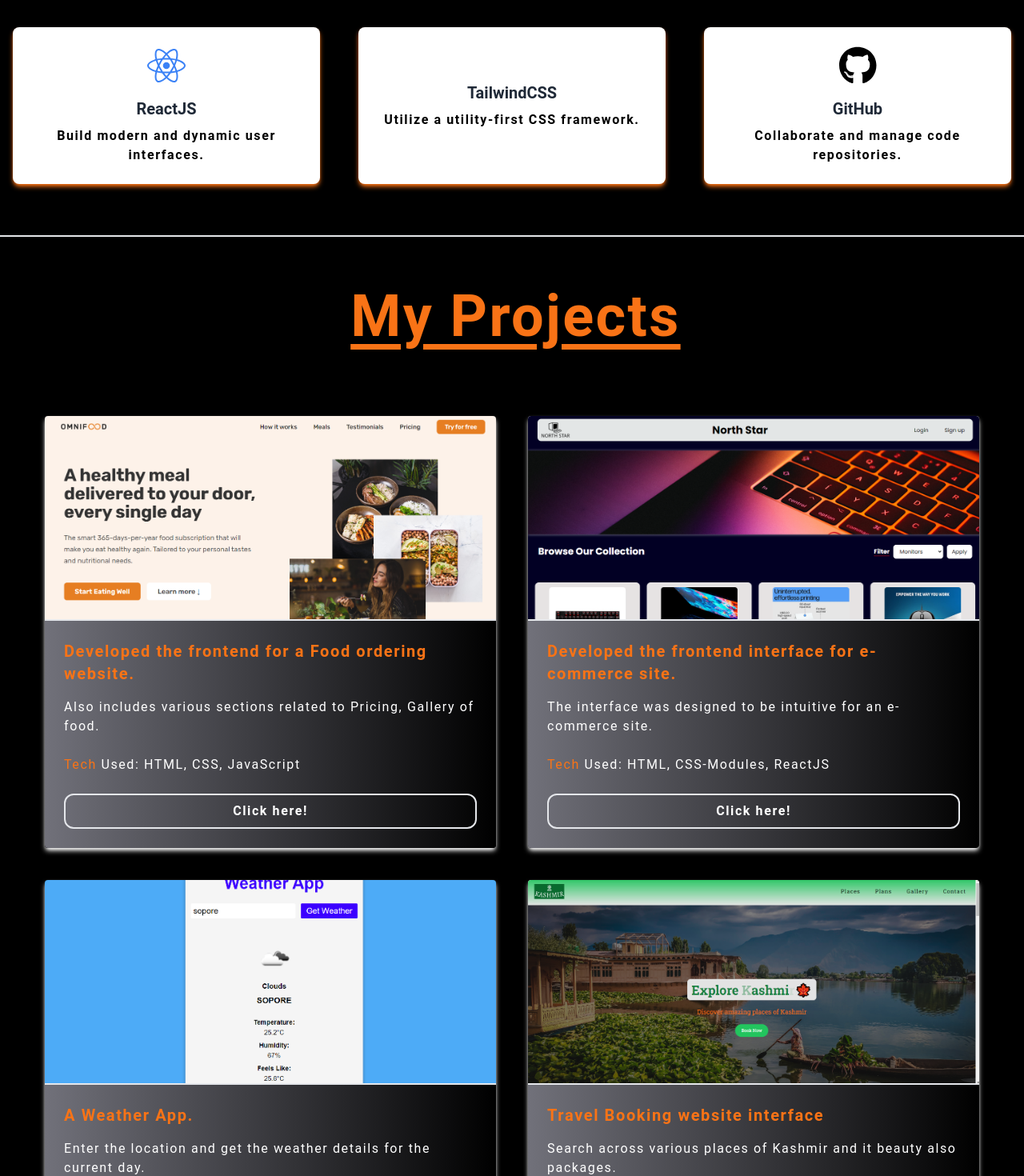
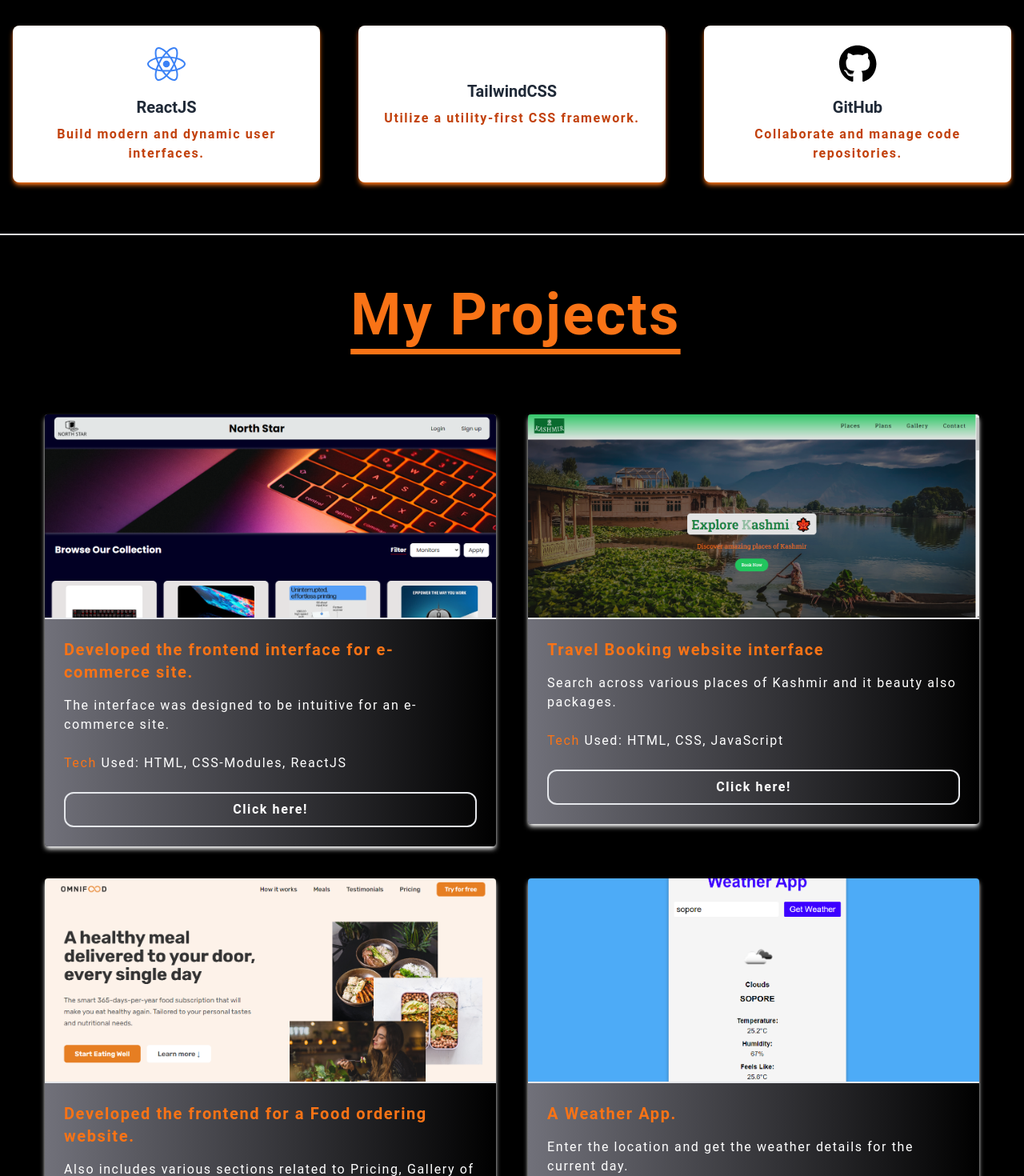
Before and after one commit to Basit-Bashir/Personal_Portfolio, a React (Create React App) app: page / in a window 1280 px wide. Shown: the part 1340-2810 px from the top of the page at 80% size. Built offline with nearby package versions, Linux system fonts and the light colour scheme.

Commit message:
added new framer motion

```diff
--- a/package.json
+++ b/package.json
@@ -13,14 +13,16 @@
     "@testing-library/react": "^13.4.0",
     "@testing-library/user-event": "^13.5.0",
     "file-saver": "^2.0.5",
-    "framer-motion": "^10.13.0",
+    "framer-motion": "^10.15.0",
     "js-file-download": "^0.4.12",
     "react": "^18.2.0",
     "react-dom": "^18.2.0",
+    "react-intersection-observer": "^9.5.2",
     "react-router": "^6.14.2",
     "react-router-dom": "^6.14.2",
     "react-scripts": "5.0.1",
     "react-scroll": "^1.8.9",
+    "react-use": "^17.4.0",
     "styled-icons": "^10.47.0",
     "web-vitals": "^2.1.4"
   },
--- a/src/Components/Main Page/Projects.js
+++ b/src/Components/Main Page/Projects.js
@@ -11,12 +11,76 @@
   return (
     <MotionComponent>
       <section className="py-16 tracking-[.15em]" id="works">
-        <h2 className="text-4xl md:text-7xl text-5xl font-bold text-center mb-8 text-orange-500 underline underline-offset-[10px] animate-wiggle bg-transparent">
+        <h2 className="text-4xl md:text-7xl text-5xl font-bold text-center mb-8 text-orange-500 underline underline-offset-[18px] animate-wiggle bg-transparent">
           My Projects
         </h2>
         <div className="container p-6 bg-transparent mx-auto tracking-[.1em]">
           <div className="grid grid-cols-1  md:grid-cols-2  gap-10  bg-transparent p-8 ">
             {/* Project 1 */}
+            <MotionComponent>
+              <div className="bg-white rounded shadow-md overflow-hidden shadow-md shadow-white">
+                <img
+                  src={northstar}
+                  alt="omnifood"
+                  className="h-64 w-full object-scale-down md:object-cover border-b-2"
+                />
+                <div className="p-6 h-full bg-gradient-to-r from-zinc-500">
+                  <h3 className="text-xl text-orange-500 font-semibold mb-4 bg-transparent">
+                    Developed the frontend interface for e-commerce site.
+                  </h3>
+                  <p className="text-white mb-6 bg-transparent">
+                    The interface was designed to be intuitive for an e-commerce
+                    site.
+                  </p>
+                  <p className="text-white mb-6 bg-transparent">
+                    <span className="text-orange-500 bg-transparent">
+                      Tech{" "}
+                    </span>
+                    Used: HTML, CSS-Modules, ReactJS
+                  </p>
+                  <a
+                    href="https://north-star-frontend.vercel.app/"
+                    target="_blank"
+                    rel="noopener noreferrer"
+                    className="btn-link block text-center py-2 px-4 rounded-xl transition all duration-500 border-2 hover:bg-orange-500 bg-transparent font-bold text-white"
+                  >
+                    Click here!
+                  </a>
+                </div>
+              </div>
+            </MotionComponent>
+            <MotionComponent>
+              <div className="bg-white rounded shadow-md overflow-hidden shadow-md shadow-white">
+                <img
+                  src={kashmir}
+                  alt="omnifood"
+                  className="h-64 w-full object-scale-down md:object-cover border-b-2 "
+                />
+                <div className="p-6 h-full bg-gradient-to-r from-zinc-500">
+                  <h3 className="text-xl text-orange-500 font-semibold mb-4 bg-transparent">
+                    Travel Booking website interface
+                  </h3>
+                  <p className="text-white mb-6 bg-transparent">
+                    Search across various places of Kashmir and it beauty also
+                    packages.
+                  </p>
+                  <p className="text-white mb-6 bg-transparent">
+                    <span className="text-orange-500 bg-transparent">
+                      Tech{" "}
+                    </span>
+                    Used: HTML, CSS, JavaScript
+                  </p>
+                  <a
+                    href="https://kashmir-tour.vercel.app/"
+                    target="_blank"
+                    rel="noopener noreferrer"
+                    className="text-white btn-link block text-center py-2 px-4 rounded-xl transition all duration-500 border-2 hover:bg-orange-500 bg-transparent font-bold"
+                  >
+                    Click here!
+                  </a>
+                </div>
+              </div>
+            </MotionComponent>
             <MotionComponent>
               <div className=" rounded overflow-hidden shadow-md shadow-white">
                 <img
@@ -49,40 +113,7 @@
                 </div>
               </div>
             </MotionComponent>
-            {/* Project 2 */}
-            <MotionComponent>
-              <div className="bg-white rounded shadow-md overflow-hidden shadow-md shadow-white">
-                <img
-                  src={northstar}
-                  alt="omnifood"
-                  className="h-64 w-full object-scale-down md:object-cover border-b-2"
-                />
-                <div className="p-6 h-full bg-gradient-to-r from-zinc-500">
-                  <h3 className="text-xl text-orange-500 font-semibold mb-4 bg-transparent">
-                    Developed the frontend interface for e-commerce site.
-                  </h3>
-                  <p className="text-white mb-6 bg-transparent">
-                    The interface was designed to be intuitive for an e-commerce
-                    site.
-                  </p>
-                  <p className="text-white mb-6 bg-transparent">
-                    <span className="text-orange-500 bg-transparent">
-                      Tech{" "}
-                    </span>
-                    Used: HTML, CSS-Modules, ReactJS
-                  </p>
-                  <a
-                    href="https://north-star-frontend.vercel.app/"
-                    target="_blank"
-                    rel="noopener noreferrer"
-                    className="btn-link block text-center py-2 px-4 rounded-xl transition all duration-500 border-2 hover:bg-orange-500 bg-transparent font-bold text-white"
-                  >
-                    Click here!
-                  </a>
-                </div>
-              </div>
-            </MotionComponent>
-            {/* Project 3 */}
+
             <MotionComponent>
               <div className=" rounded shadow-md overflow-hidden shadow-md shadow-white">
                 <img
@@ -116,38 +147,6 @@
               </div>
             </MotionComponent>
             {/* Project 4 */}
-            <MotionComponent>
-              <div className="bg-white rounded shadow-md overflow-hidden shadow-md shadow-white">
-                <img
-                  src={kashmir}
-                  alt="omnifood"
-                  className="h-64 w-full object-scale-down md:object-cover border-b-2 "
-                />
-                <div className="p-6 h-full bg-gradient-to-r from-zinc-500">
-                  <h3 className="text-xl text-orange-500 font-semibold mb-4 bg-transparent">
-                    Travel Booking website interface
-                  </h3>
-                  <p className="text-white mb-6 bg-transparent">
-                    Search across various places of Kashmir and it beauty also
-                    packages.
-                  </p>
-                  <p className="text-white mb-6 bg-transparent">
-                    <span className="text-orange-500 bg-transparent">
-                      Tech{" "}
-                    </span>
-                    Used: HTML, CSS, JavaScript
-                  </p>
-                  <a
-                    href="https://kashmir-tour.vercel.app/"
-                    target="_blank"
-                    rel="noopener noreferrer"
-                    className="text-white btn-link block text-center py-2 px-4 rounded-xl transition all duration-500 border-2 hover:bg-orange-500 bg-transparent font-bold"
-                  >
-                    Click here!
-                  </a>
-                </div>
-              </div>
-            </MotionComponent>
           </div>
         </div>
       </section>
--- a/src/Components/Main Page/Skills.js
+++ b/src/Components/Main Page/Skills.js
@@ -7,21 +7,53 @@
   faReact,
   faGithub,
 } from "@fortawesome/free-brands-svg-icons";
-import MotionComponent from "../Animation/Animation";
+import { motion } from "framer-motion";
+import { useInView } from "react-intersection-observer";
 
 const Skills = () => {
+  const [ref, inView] = useInView({
+    triggerOnce: true,
+    threshold: 0.1,
+  });
+  const box = {
+    hidden: { opacity: 1, scale: 0 },
+    visible: {
+      opacity: 1,
+      scale: 1,
+      transition: {
+        delayChildren: 0.3,
+        staggerChildren: 0.5,
+        duration: 0.5,
+      },
+    },
+  };
+
+  const item = {
+    hidden: { y: 20, opacity: 0 },
+    visible: {
+      y: 0,
+      opacity: 1,
+    },
+  };
+
   return (
-    <MotionComponent>
-      <section className="relative border-y-2 py-16">
-        <div className="container mx-auto px-4">
+    <section className="relative mx-auto border-b-2 py-16 bg-transparent">
+      <div className=" container mx-auto px-4">
         <p className="text-orange-500 text-5xl md:text-7xl text-center mt-8 font-bold animate-wiggle">
           Skills
         </p>
-          <div className="grid grid-cols-1 md:grid-cols-3 gap-8 md:gap-12 mt-12 ">
+        <motion.div
+          ref={ref}
+          initial="hidden"
+          animate={inView ? "visible" : "hidden"}
+          variants={box}
+          className="box grid grid-cols-1 md:grid-cols-3 gap-8 md:gap-12 mt-12 "
+        >
           {skillsData.map((skill) => (
-              <div
+            <motion.div
               key={skill.name}
-                className="bg-white rounded-lg shadow-lg p-6 flex flex-col items-center justify-center text-center shadow-md shadow-orange-500"
+              variants={item}
+              className="item bg-white rounded-lg shadow-lg p-6 flex flex-col items-center justify-center text-center shadow-md shadow-orange-500"
             >
               <FontAwesomeIcon
                 icon={skill.icon}
@@ -30,15 +62,14 @@
               <p className="text-xl font-bold text-gray-800 mb-2 bg-transparent">
                 {skill.name}
               </p>
-                <p className="tracking-widest font-semibold bg-transparent">
+              <p className="text-orange-700 tracking-widest font-semibold bg-transparent">
                 {skill.description}
               </p>
-              </div>
+            </motion.div>
           ))}
-          </div>
+        </motion.div>
       </div>
     </section>
-    </MotionComponent>
   );
 };
 
```
Also changed, not shown: 1 other file (tests, documents, lock files or other folders). Lines whose indentation alone changed are shown as unchanged.
